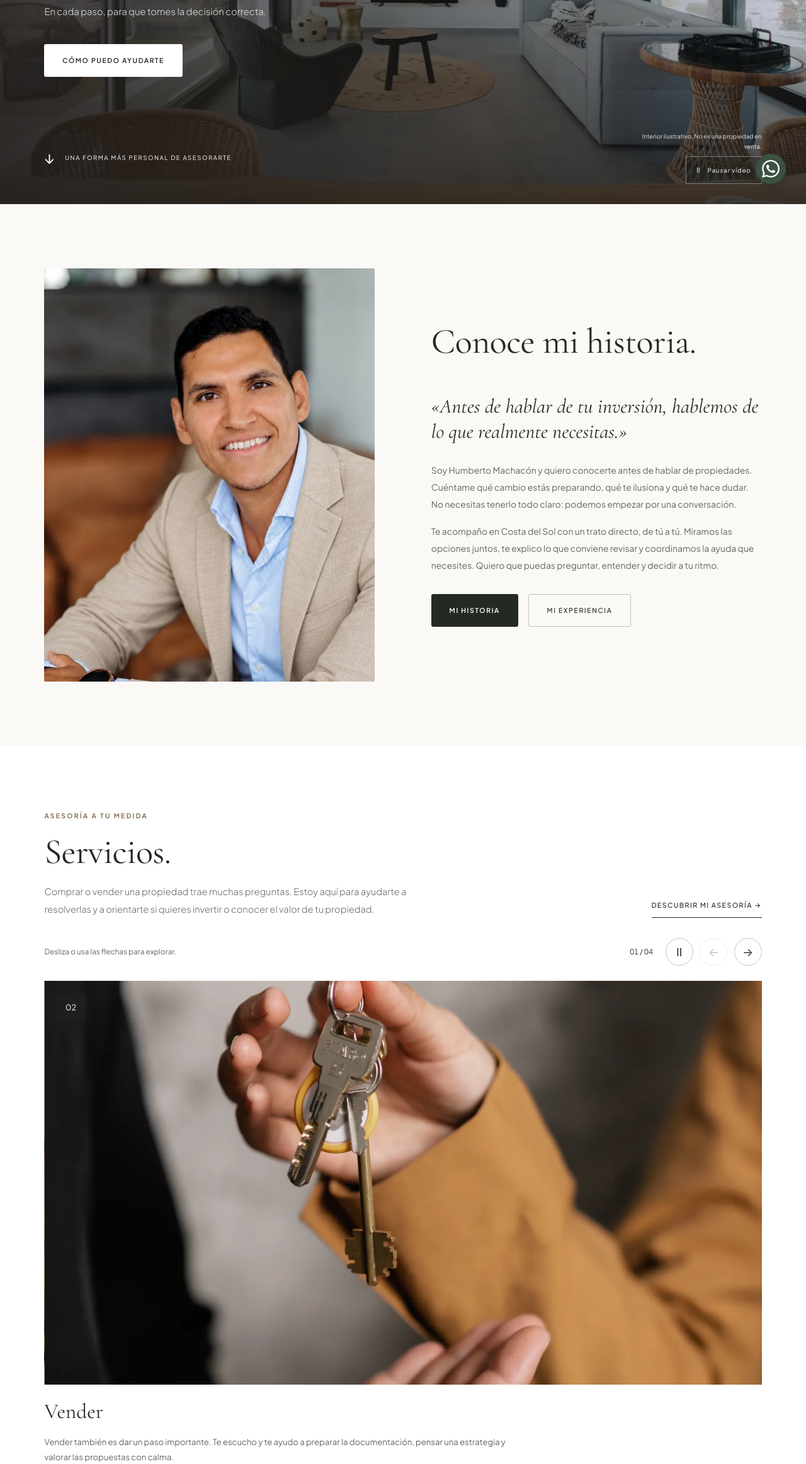
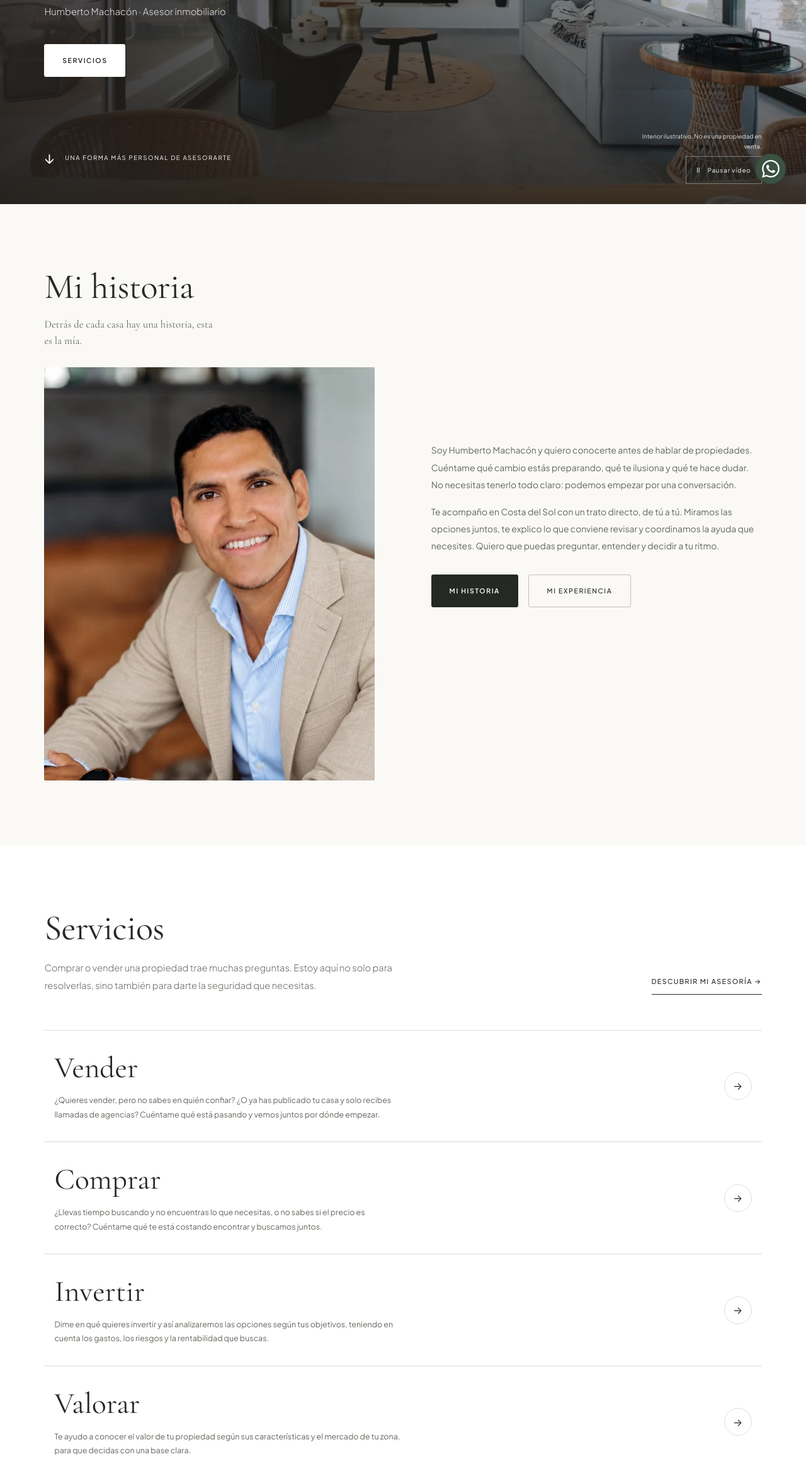
Before and after one commit to regrowcode/humbertomachaconsite, a website built with Vite: page index.html in a window 1280 px wide. Shown: the part 476-2800 px from the top of the page at 63% size. Built offline with nearby package versions, Linux system fonts and the light colour scheme.

Commit message:
fixed some UI issues on homepgae

```diff
--- a/index.html
+++ b/index.html
@@ -77,16 +77,16 @@
 
         <h1 class="hero-title" id="hero-title">
           <span data-i18n="hero.titleStart">Te escucho, te guío</span><br />
-          <em data-i18n="hero.titleAccent">y te acompaño.</em>
+          <span data-i18n="hero.titleAccent">y te acompaño.</span>
         </h1>
 
         <p class="hero-subtitle" data-i18n="hero.subtitle">
-          En cada paso, para que tomes la decisión correcta.
+          Humberto Machacón · Asesor inmobiliario
         </p>
 
         <div class="hero-actions">
           <a href="/servicios.html" class="btn-primary" id="btn-hero-secondary" data-i18n="hero.ctaSecondary">
-             Cómo puedo ayudarte
+             Servicios
           </a>
         </div>
 
@@ -104,6 +104,8 @@
     <section class="about-section" id="el-asesor">
       <div class="container about-split-grid">
         <figure>
+          <h2 class="section-title" style="margin-bottom: 1rem;" data-i18n="home.story">Mi historia</h2>
+          <p class="about-story-lead" data-i18n="aboutPreview.storyLead">Detrás de cada casa hay una historia, esta es la mía.</p>
           <div class="about-portrait-wrap">
             <img
               src="/images/humberto-suit-beige.webp"
@@ -116,12 +118,6 @@
         </figure>
 
         <div class="about-text-content">
-          <h2 class="section-title" style="margin-bottom: 1.5rem;" data-i18n="aboutPreview.title">Humberto Machacón</h2>
-
-          <blockquote class="about-quote" data-i18n="aboutPreview.quote">
-            «Antes de hablar de tu inversión, hablemos de lo que realmente necesitas.»
-          </blockquote>
-
           <div class="about-paragraphs">
             <p data-i18n="aboutPreview.p1">
               Soy Humberto Machacón y quiero conocerte antes de hablar de propiedades. Cuéntame qué cambio estás preparando, qué te ilusiona y qué te hace dudar. No necesitas tenerlo todo claro: podemos empezar por una conversación.
@@ -139,48 +135,37 @@
       </div>
     </section>
 
-    <!-- Four advisory services with optional, pausable automatic playback. -->
-    <section class="services-section home-methodology" id="servicios" aria-labelledby="methodology-title" data-image-gallery data-gallery-single data-gallery-autoplay="6500">
+    <!-- Four advisory services, presented with the question that starts each conversation. -->
+    <section class="services-section home-services" id="servicios" aria-labelledby="services-title">
       <div class="container">
         <div class="section-header-clean">
           <div>
-            <span class="section-kicker" data-i18n="services.tag">ASESORÍA A TU MEDIDA</span>
-            <h2 class="section-title" id="methodology-title" data-i18n="homeServices.title">Servicios.</h2>
-            <p class="section-subtitle-clean" data-i18n="homeServices.intro">Comprar o vender una propiedad trae muchas preguntas. Estoy aquí para ayudarte a resolverlas y a orientarte si quieres invertir o conocer el valor de tu propiedad.</p>
+            <h2 class="section-title" id="services-title" data-i18n="homeServices.title">Servicios</h2>
+            <p class="section-subtitle-clean" data-i18n="homeServices.intro">Comprar o vender una propiedad trae muchas preguntas. Estoy aquí no solo para resolverlas, sino también para darte la seguridad que necesitas.</p>
           </div>
           <a href="/servicios.html" class="section-link-more" data-i18n="services.viewAll">
             Descubrir mi asesoría &rarr;
           </a>
         </div>
 
-        <div class="image-gallery-toolbar">
-          <p class="gallery-hint" data-i18n="home.galleryHint">Desliza o usa las flechas para explorar.</p>
-          <div class="image-gallery-controls" data-gallery-controls hidden>
-            <span class="gallery-counter"><span data-gallery-current>01</span> / 04</span>
-            <button type="button" data-gallery-playback aria-controls="methodology-gallery" aria-label="Pausar avance automático" data-i18n-aria-label="method.pauseGallery"><span aria-hidden="true">Ⅱ</span></button>
-            <button type="button" data-gallery-previous aria-controls="methodology-gallery" aria-label="Servicio anterior" data-i18n-aria-label="homeServices.previous">←</button>
-            <button type="button" data-gallery-next aria-controls="methodology-gallery" aria-label="Servicio siguiente" data-i18n-aria-label="homeServices.next">→</button>
+        <div class="advisory-actions-list">
+          <a href="/contacto.html?servicio=vender#form" class="advisory-action" data-service="vender">
+            <div><h3 data-i18n="serviceActions.pageTitles.sell">Vender</h3><p data-i18n="serviceActions.pageDescriptions.sell">¿Quieres vender, pero no sabes en quién confiar? ¿O ya has publicado tu casa y solo recibes llamadas de agencias? Cuéntame qué está pasando y vemos juntos por dónde empezar.</p></div>
+            <span class="advisory-action-arrow" aria-hidden="true">→</span>
+          </a>
+          <a href="/contacto.html?servicio=comprar#form" class="advisory-action" data-service="comprar">
+            <div><h3 data-i18n="serviceActions.pageTitles.buy">Comprar</h3><p data-i18n="serviceActions.pageDescriptions.buy">¿Llevas tiempo buscando y no encuentras lo que necesitas, o no sabes si el precio es correcto? Cuéntame qué te está costando encontrar y buscamos juntos.</p></div>
+            <span class="advisory-action-arrow" aria-hidden="true">→</span>
+          </a>
+          <a href="/contacto.html?servicio=invertir#form" class="advisory-action" data-service="invertir">
+            <div><h3 data-i18n="serviceActions.pageTitles.invest">Invertir</h3><p data-i18n="serviceActions.pageDescriptions.invest">Dime en qué quieres invertir y así analizaremos las opciones según tus objetivos, teniendo en cuenta los gastos, los riesgos y la rentabilidad que buscas.</p></div>
+            <span class="advisory-action-arrow" aria-hidden="true">→</span>
+          </a>
+          <a href="/contacto.html?servicio=valorar#form" class="advisory-action" data-service="valorar">
+            <div><h3 data-i18n="serviceActions.pageTitles.value">Valorar</h3><p data-i18n="serviceActions.pageDescriptions.value">Te ayudo a conocer el valor de tu propiedad según sus características y el mercado de tu zona, para que decidas con una base clara.</p></div>
+            <span class="advisory-action-arrow" aria-hidden="true">→</span>
+          </a>
         </div>
-        </div>
-        <div class="image-gallery-track methodology-track" id="methodology-gallery" data-gallery-track tabindex="0" role="region" aria-label="Servicios de asesoría personal" data-i18n-aria-label="homeServices.galleryLabel">
-          <article class="methodology-card" data-gallery-card data-gallery-service="comprar">
-            <div class="methodology-image"><img src="/images/method-planning.webp" alt="Escena ilustrativa de una asesora explicando un plano para valorar opciones de vivienda." data-i18n-alt="method.image2Alt" loading="lazy" width="1600" height="900" /><span class="methodology-number" aria-hidden="true">01</span></div>
-            <div class="methodology-copy"><h3 data-i18n="homeServices.buyTitle">Comprar</h3><p data-i18n="serviceActions.buy.description">Cuéntame dónde te imaginas viviendo y qué es importante para ti. Te acompaño a comparar opciones, resolver dudas y preparar la negociación.</p><a href="/servicios.html#comprar" class="service-clean-link" data-i18n="homeServices.buyCta">Cómo te ayudo a comprar →</a></div>
-          </article>
-          <article class="methodology-card" data-gallery-card data-gallery-service="vender">
-            <div class="methodology-image"><img src="/images/method-support.webp" alt="Escena ilustrativa de una entrega de llaves durante el acompañamiento a una nueva vivienda." data-i18n-alt="method.image4Alt" loading="lazy" width="1600" height="900" /><span class="methodology-number" aria-hidden="true">02</span></div>
-            <div class="methodology-copy"><h3 data-i18n="homeServices.sellTitle">Vender</h3><p data-i18n="serviceActions.sell.description">Vender también es dar un paso importante. Te escucho y te ayudo a preparar la documentación, pensar una estrategia y valorar las propuestas con calma.</p><a href="/servicios.html#vender" class="service-clean-link" data-i18n="homeServices.sellCta">Cómo te ayudo a vender →</a></div>
-          </article>
-          <article class="methodology-card" data-gallery-card data-gallery-service="invertir">
-            <div class="methodology-image"><img src="/images/method-review.webp" alt="Escena ilustrativa de una pareja revisando documentos con un asesor antes de decidir." data-i18n-alt="method.image3Alt" loading="lazy" width="1600" height="900" /><span class="methodology-number" aria-hidden="true">03</span></div>
-            <div class="methodology-copy"><h3 data-i18n="homeServices.investTitle">Invertir</h3><p data-i18n="serviceActions.invest.description">Antes de mirar oportunidades, quiero entender tus planes. Hablamos de tus objetivos, tu presupuesto y los riesgos que necesitas conocer, sin promesas de rentabilidad.</p><a href="/servicios.html#invertir" class="service-clean-link" data-i18n="homeServices.investCta">Hablemos de tu inversión →</a></div>
-          </article>
-          <article class="methodology-card" data-gallery-card data-gallery-service="valorar">
-            <div class="methodology-image"><img src="/images/method-listening.webp" alt="Escena ilustrativa de una conversación entre una asesora y una pareja." data-i18n-alt="method.image1Alt" loading="lazy" width="1600" height="900" /><span class="methodology-number" aria-hidden="true">04</span></div>
-            <div class="methodology-copy"><h3 data-i18n="homeServices.valueTitle">Valorar</h3><p data-i18n="homeServices.valueDesc">¿Te preguntas cuánto puede valer tu propiedad? Revisamos juntos su ubicación, características y contexto de mercado. Es una orientación personal, no una tasación oficial.</p><a href="/servicios.html#valorar" class="service-clean-link" data-i18n="homeServices.valueCta">Conozcamos el valor de tu propiedad →</a></div>
-          </article>
-        </div>
-        <p class="media-note" data-i18n="homeServices.imageNote">Escenas ilustrativas de los servicios; no muestran a Humberto, a sus clientes ni inmuebles en oferta.</p>
       </div>
     </section>
 
@@ -189,9 +174,9 @@
       <div class="container">
         <div class="section-header-clean">
           <div>
-            <span class="section-kicker" data-i18n="locations.tag">CONOCIMIENTO LOCAL</span>
-            <h2 class="section-title" id="home-zones-title" data-i18n="editorial.locationsTitle">¿Dónde te imaginas tu próxima etapa?</h2>
-            <p class="section-subtitle-clean" data-i18n="locations.subtitle">Cuéntame cómo te gusta vivir: tus paseos, tu rutina y lo que quieres tener cerca. Te ayudo a descubrir qué zona puede encajar contigo.</p>
+            <span class="section-kicker" data-i18n="locations.tag">Zonas</span>
+            <h2 class="section-title" id="home-zones-title" data-i18n="editorial.locationsTitle">Guía local</h2>
+            <p class="section-subtitle-clean" data-i18n="locations.subtitle">La casa puede ser perfecta, pero el ambiente es lo que la hace aún más especial. Saber elegir tu entorno es elegir tranquilidad.</p>
           </div>
           <a href="/zonas.html" class="section-link-more" data-i18n="locations.viewAll">
             Explorar todas las zonas &rarr;
--- a/src/editorial.css
+++ b/src/editorial.css
@@ -126,6 +126,7 @@ section[id], main { scroll-margin-top: 100px; }
 .about-split-grid { grid-template-columns: 1fr 1fr; gap: clamp(3rem, 7vw, 7rem); }
 .about-portrait-wrap { border-radius: 2px; box-shadow: none; width: 100%; }
 .about-portrait-img { height: auto; aspect-ratio: 4 / 5; object-fit: cover; object-position: center 30%; }
+.about-story-lead { font: 400 1.05rem/1.6 var(--font-serif); color: var(--text-muted); margin: 0 0 1.75rem; max-width: 34ch; }
 .portrait-caption { display: flex; align-items: center; justify-content: space-between; padding-top: 1rem; font-size: .6rem; letter-spacing: .1em; color: var(--text-muted); text-transform: uppercase; }
 .about-quote { border: none; padding: 0; font-size: clamp(1.65rem, 2.5vw, 2.4rem); line-height: 1.25; margin: 1.75rem 0; }
 .about-paragraphs { gap: 1rem; margin-bottom: 2rem; }
--- a/src/translations.js
+++ b/src/translations.js
@@ -33,8 +33,8 @@ export const translations = {
       landCta: "Hablemos de tu terreno",
     },
     homeServices: {
-      title: "Servicios.",
-      intro: "Comprar o vender una propiedad trae muchas preguntas. Estoy aquí para ayudarte a resolverlas y a orientarte si quieres invertir o conocer el valor de tu propiedad.",
+      title: "Servicios",
+      intro: "Comprar o vender una propiedad trae muchas preguntas. Estoy aquí no solo para resolverlas, sino también para darte la seguridad que necesitas.",
       buyTitle: "Comprar", sellTitle: "Vender", investTitle: "Invertir", valueTitle: "Valorar",
       buyCta: "Cómo te ayudo a comprar →", sellCta: "Cómo te ayudo a vender →",
       investCta: "Hablemos de tu inversión →", valueCta: "Conozcamos el valor de tu propiedad →",
@@ -61,7 +61,7 @@ export const translations = {
       film2Tag: "02 / ACOMPAÑAR & CUIDAR", film2Title: "Tu siguiente paso, con confianza.",
       film2Desc: "Cambiar de hogar, invertir o empezar una vida en el sur. Te acompaño para que el proceso sea tan importante como el destino.",
       mediaNote: "Imágenes de ambiente que ilustran la asesoría y el estilo de vida junto al mar; no representan clientes ni inmuebles en oferta.",
-      locationsTitle: "¿Dónde te imaginas tu próxima etapa?",
+      locationsTitle: "Guía local",
       ctaTag: "TODO EMPIEZA CON UNA CONVERSACIÓN", ctaTitle: "Tu siguiente paso merece un buen compañero.",
     },
     method: {
@@ -137,9 +137,9 @@ export const translations = {
       badge: "HUMBERTO MACHACÓN · ASESOR INMOBILIARIO",
       titleStart: "Te escucho, te guío",
       titleAccent: "y te acompaño.",
-      subtitle: "En cada paso, para que tomes la decisión correcta.",
+      subtitle: "Humberto Machacón · Asesor inmobiliario",
       ctaPrimary: "Hablemos de tu proyecto",
-      ctaSecondary: "Cómo puedo ayudarte",
+      ctaSecondary: "Servicios",
       stat1Number: "+120",
       stat1Label: "Operaciones Asesoradas",
       stat2Number: "100%",
@@ -152,6 +152,7 @@ export const translations = {
     aboutPreview: {
       tag: "UNA PERSONA, NO UN CATÁLOGO",
       title: "Conoce mi historia.",
+      storyLead: "Detrás de cada casa hay una historia, esta es la mía.",
       quote: "«Antes de hablar de tu inversión, hablemos de lo que realmente necesitas.»",
       p1: "Soy Humberto Machacón y quiero conocerte antes de hablar de propiedades. Cuéntame qué cambio estás preparando, qué te ilusiona y qué te hace dudar. No necesitas tenerlo todo claro: podemos empezar por una conversación.",
       p2: "Te acompaño en Costa del Sol con un trato directo, de tú a tú. Miramos las opciones juntos, te explico lo que conviene revisar y coordinamos la ayuda que necesites. Quiero que puedas preguntar, entender y decidir a tu ritmo.",
@@ -180,9 +181,9 @@ export const translations = {
       s4Points: ["Orientación sobre barrios y servicios", "Planificación de tu llegada", "Contacto con especialistas cuando sea necesario"],
     },
     locations: {
-      tag: "CONOCIMIENTO LOCAL",
+      tag: "Zonas",
       title: "Zonas de Málaga",
-      subtitle: "Cuéntame cómo te gusta vivir: tus paseos, tu rutina y lo que quieres tener cerca. Te ayudo a descubrir qué zona puede encajar contigo.",
+      subtitle: "La casa puede ser perfecta, pero el ambiente es lo que la hace aún más especial. Saber elegir tu entorno es elegir tranquilidad.",
       viewAll: "Conocer las zonas →",
       zone1Tag: "Málaga capital", zone2Tag: "Málaga este", zone3Tag: "Costa urbana", zone4Tag: "Costa del Sol",
       loc1Name: "Centro Histórico",
@@ -328,8 +329,8 @@ export const translations = {
       landCta: "Let's talk about your land",
     },
     homeServices: {
-      title: "Four services. Personal support.",
-      intro: "Buying or selling a property brings plenty of questions. I am here to help you work through them and guide you if you want to invest or understand your property's value.",
+      title: "Services",
+      intro: "Buying or selling a property brings plenty of questions. I'm here not only to help you work through them, but also to give you the confidence you need.",
       buyTitle: "Buy", sellTitle: "Sell", investTitle: "Invest", valueTitle: "Value",
       buyCta: "How I help you buy →", sellCta: "How I help you sell →",
       investCta: "Let's talk about your investment →", valueCta: "Let's understand your property's value →",
@@ -356,7 +357,7 @@ export const translations = {
       film2Tag: "02 / SUPPORT & CARE", film2Title: "Your next step, with confidence.",
       film2Desc: "Moving home, investing or starting a life in the south. I am here to make the journey as meaningful as the destination.",
       mediaNote: "Atmospheric footage illustrating advisory and coastal living; it does not depict clients or properties for sale.",
-      locationsTitle: "Where do you picture your next chapter?",
+      locationsTitle: "Local guide",
       ctaTag: "IT ALL STARTS WITH A CONVERSATION", ctaTitle: "Your next step deserves a trusted companion.",
     },
     method: {
@@ -432,9 +433,9 @@ export const translations = {
       badge: "HUMBERTO MACHACÓN · REAL ESTATE ADVISOR",
       titleStart: "I listen, I guide",
       titleAccent: "and stay by your side.",
-      subtitle: "At every step, to help you make the right decision.",
+      subtitle: "Humberto Machacón · Real estate advisor",
       ctaPrimary: "Let's discuss your project",
-      ctaSecondary: "How I can help",
+      ctaSecondary: "Services",
       stat1Number: "+120",
       stat1Label: "Transactions Advised",
       stat2Number: "100%",
@@ -447,6 +448,7 @@ export const translations = {
     aboutPreview: {
       tag: "A PERSON, NOT A CATALOGUE",
       title: "Humberto Machacón",
+      storyLead: "Behind every home there is a story. This is mine.",
       subtitle: "Your personal real estate advisor on the Costa del Sol.",
       quote: "“Before talking about your investment, let's talk about what you really need.”",
       p1: "I am Humberto Machacón, and I want to get to know you before talking about properties. Tell me about the change you are planning, what excites you and what makes you hesitate. You don't need everything worked out: we can start with a conversation.",
@@ -476,9 +478,9 @@ export const translations = {
       s4Points: ["Neighbourhood and local services guidance", "Planning your arrival", "Connections to specialists when needed"],
     },
     locations: {
-      tag: "LOCAL KNOWLEDGE",
+      tag: "Areas",
       title: "Málaga Areas",
-      subtitle: "Tell me how you like to live: your walks, your routine and what you want nearby. I help you discover which area could suit you.",
+      subtitle: "A home can be perfect, but the surroundings are what make it truly special. Choosing your environment is choosing peace of mind.",
       viewAll: "Explore the areas →",
       zone1Tag: "Málaga city", zone2Tag: "East Málaga", zone3Tag: "City coastline", zone4Tag: "Costa del Sol",
       loc1Name: "Historic Centre",
@@ -624,8 +626,8 @@ export const translations = {
       landCta: "Sprechen wir über dein Grundstück",
     },
     homeServices: {
-      title: "Vier Angebote. Persönliche Begleitung.",
-      intro: "Eine Immobilie zu kaufen oder zu verkaufen wirft viele Fragen auf. Ich helfe dir, sie zu klären, und begleite dich auch, wenn du investieren oder den Wert deiner Immobilie verstehen möchtest.",
+      title: "Leistungen",
+      intro: "Eine Immobilie zu kaufen oder zu verkaufen wirft viele Fragen auf. Ich bin hier, um dir nicht nur bei der Klärung zu helfen, sondern dir auch die Sicherheit zu geben, die du brauchst.",
       buyTitle: "Kaufen", sellTitle: "Verkaufen", investTitle: "Investieren", valueTitle: "Bewerten",
       buyCta: "Wie ich dir beim Kaufen helfe →", sellCta: "Wie ich dir beim Verkaufen helfe →",
       investCta: "Sprechen wir über deine Investition →", valueCta: "Den Wert deiner Immobilie verstehen →",
@@ -652,7 +654,7 @@ export const translations = {
       film2Tag: "02 / BEGLEITEN & UNTERSTÜTZEN", film2Title: "Dein nächster Schritt, mit Vertrauen.",
       film2Desc: "Umziehen, investieren oder ein neues Leben im Süden beginnen. Ich begleite dich, damit der Weg genauso wichtig ist wie das Ziel.",
       mediaNote: "Stimmungsaufnahmen zur Veranschaulichung der Beratung und des Lebens am Meer; sie zeigen keine Kunden oder zum Verkauf angebotenen Immobilien.",
-      locationsTitle: "Wo siehst du deinen nächsten Lebensabschnitt?",
+      locationsTitle: "Lokale Orientierung",
       ctaTag: "ALLES BEGINNT MIT EINEM GESPRÄCH", ctaTitle: "Dein nächster Schritt verdient einen verlässlichen Begleiter.",
     },
     method: {
@@ -722,13 +724,14 @@ export const translations = {
     hero: {
       badge: "HUMBERTO MACHACÓN · IMMOBILIENBERATER",
       titleStart: "Ich höre zu, ich berate", titleAccent: "und begleite dich.",
-      subtitle: "Bei jedem Schritt, damit du die richtige Entscheidung triffst.",
-      ctaPrimary: "Sprechen wir über dein Projekt", ctaSecondary: "Wie ich dir helfen kann",
+      subtitle: "Humberto Machacón · Immobilienberater",
+      ctaPrimary: "Sprechen wir über dein Projekt", ctaSecondary: "Leistungen",
       stat1Number: "+120", stat1Label: "Begleitete Transaktionen", stat2Number: "100%", stat2Label: "Unabhängige Beratung",
       stat3Number: "Málaga", stat3Label: "Spezialist für die Costa del Sol", stat4Number: "Zweisprachig", stat4Label: "Service auf Spanisch und Englisch",
     },
     aboutPreview: {
       tag: "EIN MENSCH, KEIN KATALOG", title: "Humberto Machacón",
+      storyLead: "Hinter jedem Haus steckt eine Geschichte. Das ist meine.",
       subtitle: "Dein persönlicher Immobilienberater an der Costa del Sol.",
       quote: "„Bevor wir über deine Investition sprechen, reden wir darüber, was du wirklich brauchst.“",
       p1: "Ich bin Humberto Machacón und möchte dich kennenlernen, bevor wir über Immobilien sprechen. Erzähle mir, welche Veränderung du planst, worauf du dich freust und was dich zögern lässt. Du musst noch nicht alles wissen: Wir können mit einem Gespräch anfangen.",
@@ -752,8 +755,8 @@ export const translations = {
       s4Points: ["Orientierung zu Vierteln und lokalen Angeboten", "Planung deiner Ankunft", "Kontakt zu Fachleuten bei Bedarf"],
     },
     locations: {
-      tag: "LOKALE KENNTNIS", title: "Gegenden in Málaga",
-      subtitle: "Erzähle mir, wie du gerne lebst: deine Spaziergänge, deinen Alltag und was du in der Nähe haben möchtest. Ich helfe dir, eine passende Gegend zu entdecken.", viewAll: "Die Gegenden entdecken →",
+      tag: "Regionen", title: "Gegenden in Málaga",
+      subtitle: "Ein Haus kann perfekt sein, aber die Umgebung macht es erst wirklich besonders. Wer seine Umgebung bewusst wählt, wählt Ruhe.", viewAll: "Die Gegenden entdecken →",
       zone1Tag: "Málaga Stadt", zone2Tag: "Málaga Ost", zone3Tag: "Städtische Küste", zone4Tag: "Costa del Sol",
       loc1Name: "Historische Altstadt", loc1Desc: "Herrschaftliche Stadtpaläste, kulturelles Leben und Museen.", loc1Highlight: "Gehobenes Wohnen in der Stadt",
       loc2Name: "El Limonar & Pedregalejo", loc2Desc: "Elegante Wohngegenden, Gärten und Ruhe.", loc2Highlight: "Villen und Familienresidenzen",
```
Also changed, not shown: tests/site.test.mjs (+26 -59 lines). Lines whose indentation alone changed are shown as unchanged.
